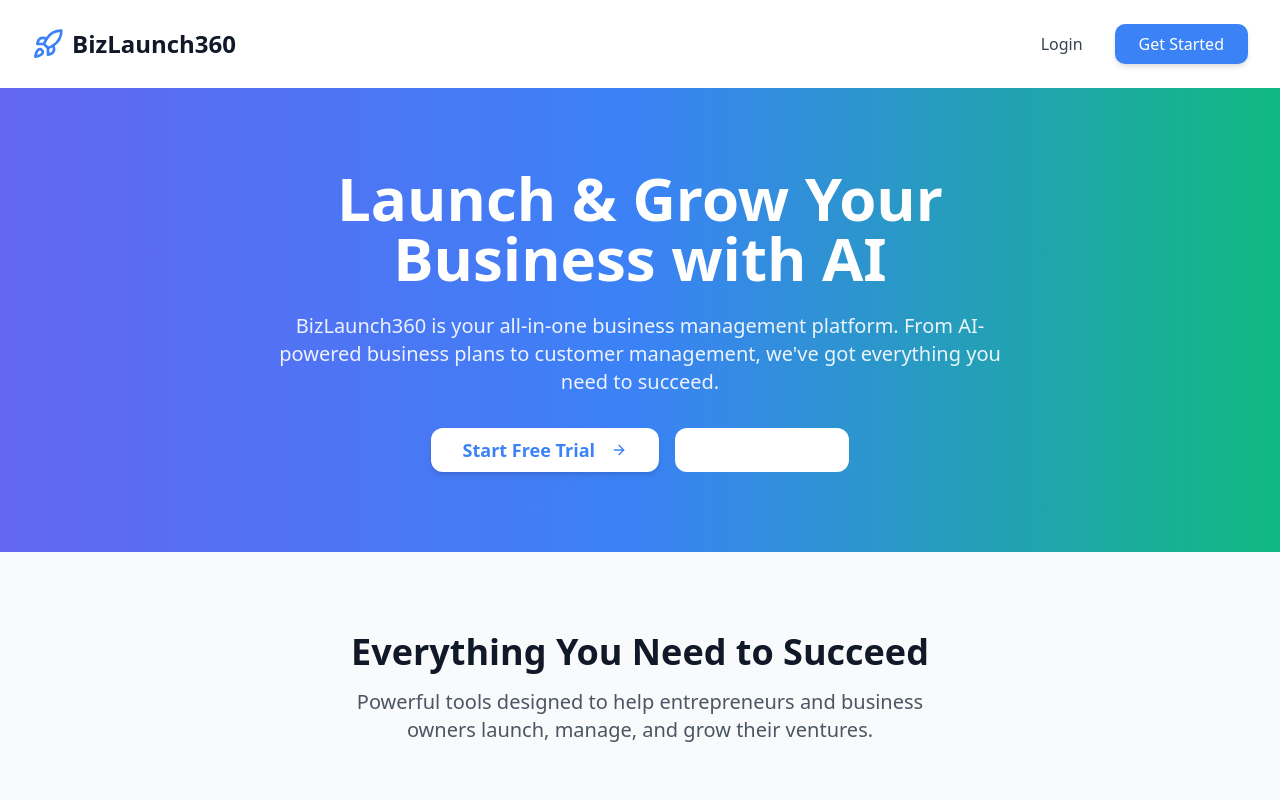
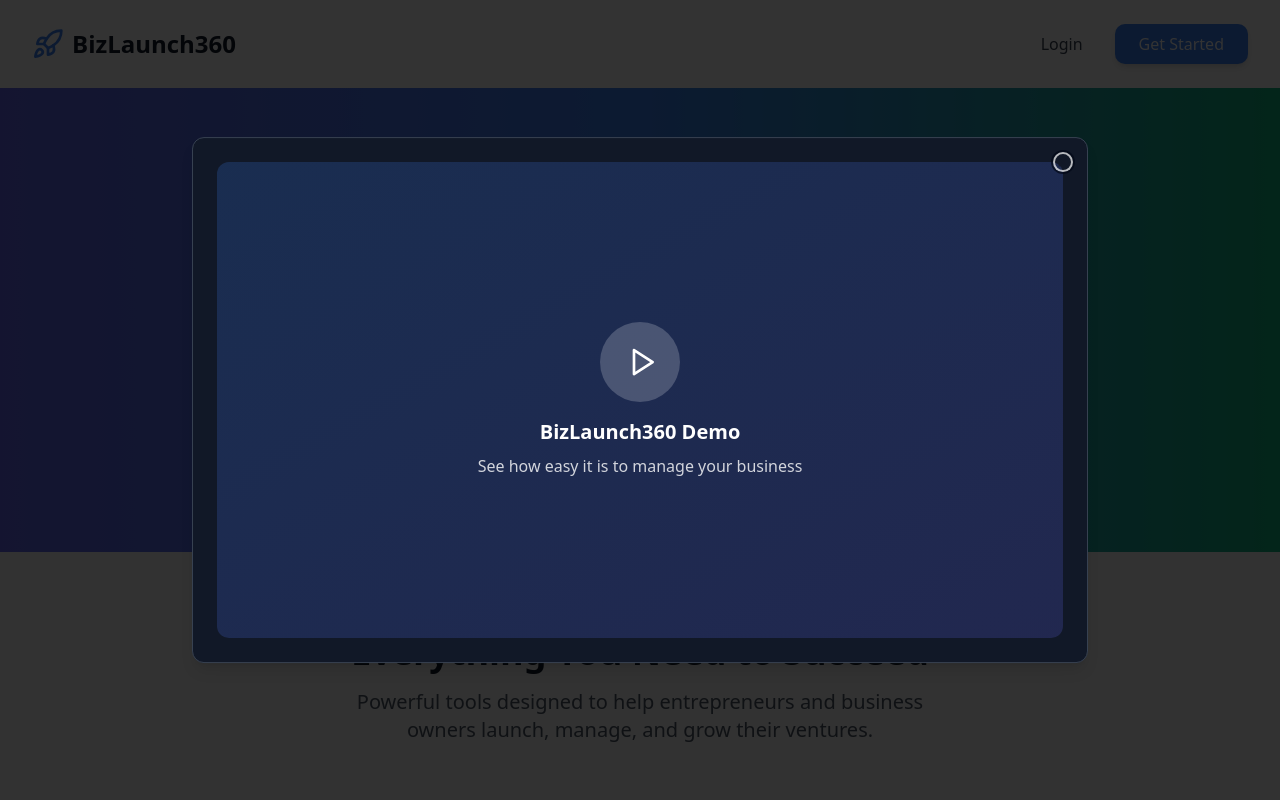
Before and after one commit to Zakariasisu5/bizlaunch360, a React (Vite) app: page / in a window 1280 px wide. Both pictures are taken after a click on the button "Watch Demo". Shown: the top 800 px of the page. Built offline with nearby package versions, Linux system fonts and the light colour scheme.

Commit message:
Change demo video background and create video
Adjusted the demo video background color in the landing page and requested the creation of a demo video.

```diff
--- a/src/pages/Index.tsx
+++ b/src/pages/Index.tsx
@@ -1,7 +1,7 @@
-
-import React from 'react';
+import React, { useState } from 'react';
 import { Link } from 'react-router-dom';
 import { Button } from '@/components/ui/button';
+import { Dialog, DialogContent, DialogTrigger } from '@/components/ui/dialog';
 import {
   Rocket,
   FileText,
@@ -11,10 +11,10 @@ import {
   BarChart3,
   Sparkles,
   ArrowRight,
-  CheckCircle
+  CheckCircle,
+  Play
 } from 'lucide-react';
 
-const Index = () => {
 const features = [
   {
     icon: FileText,
@@ -56,6 +56,9 @@ const Index = () => {
   'Growth analytics and reporting',
   'Mobile-friendly interface'
 ];
+
+const Index = () => {
+  const [isVideoOpen, setIsVideoOpen] = useState(false);
 
   return (
     <div className="min-h-screen bg-white">
@@ -102,13 +105,31 @@ const Index = () => {
                   <ArrowRight className="ml-2 h-4 w-4 sm:h-5 sm:w-5" />
                 </Button>
               </Link>
+              <Dialog open={isVideoOpen} onOpenChange={setIsVideoOpen}>
+                <DialogTrigger asChild>
                   <Button
                     size="lg"
                     variant="outline"
-                className="w-full sm:w-auto border-white/30 text-white hover:bg-white/10 px-6 sm:px-8 py-3 sm:py-4 text-base sm:text-lg rounded-xl"
+                    className="w-full sm:w-auto border-white/30 bg-white/10 backdrop-blur-sm text-white hover:bg-white/20 px-6 sm:px-8 py-3 sm:py-4 text-base sm:text-lg rounded-xl transition-all duration-200 hover:scale-105"
                   >
+                    <Play className="mr-2 h-4 w-4 sm:h-5 sm:w-5" />
                     Watch Demo
                   </Button>
+                </DialogTrigger>
+                <DialogContent className="max-w-4xl w-full bg-bizNeutral-900 border-bizNeutral-700">
+                  <div className="relative w-full h-0 pb-[56.25%] bg-gradient-to-br from-bizPrimary/20 to-bizAccent/20 rounded-xl overflow-hidden">
+                    <div className="absolute inset-0 flex items-center justify-center">
+                      <div className="text-center text-white">
+                        <div className="w-20 h-20 bg-white/20 rounded-full flex items-center justify-center mb-4 mx-auto">
+                          <Play className="w-8 h-8 text-white ml-1" />
+                        </div>
+                        <h3 className="text-xl font-semibold mb-2">BizLaunch360 Demo</h3>
+                        <p className="text-white/80">See how easy it is to manage your business</p>
+                      </div>
+                    </div>
+                  </div>
+                </DialogContent>
+              </Dialog>
             </div>
           </div>
         </div>
```
Lines whose indentation alone changed are shown as unchanged.
